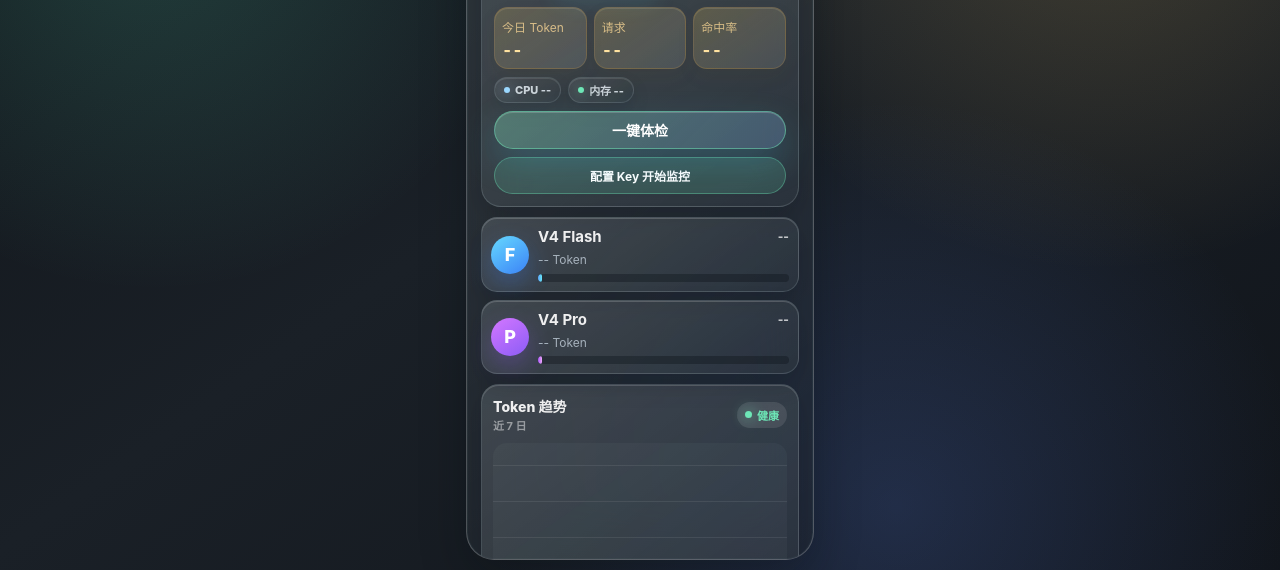
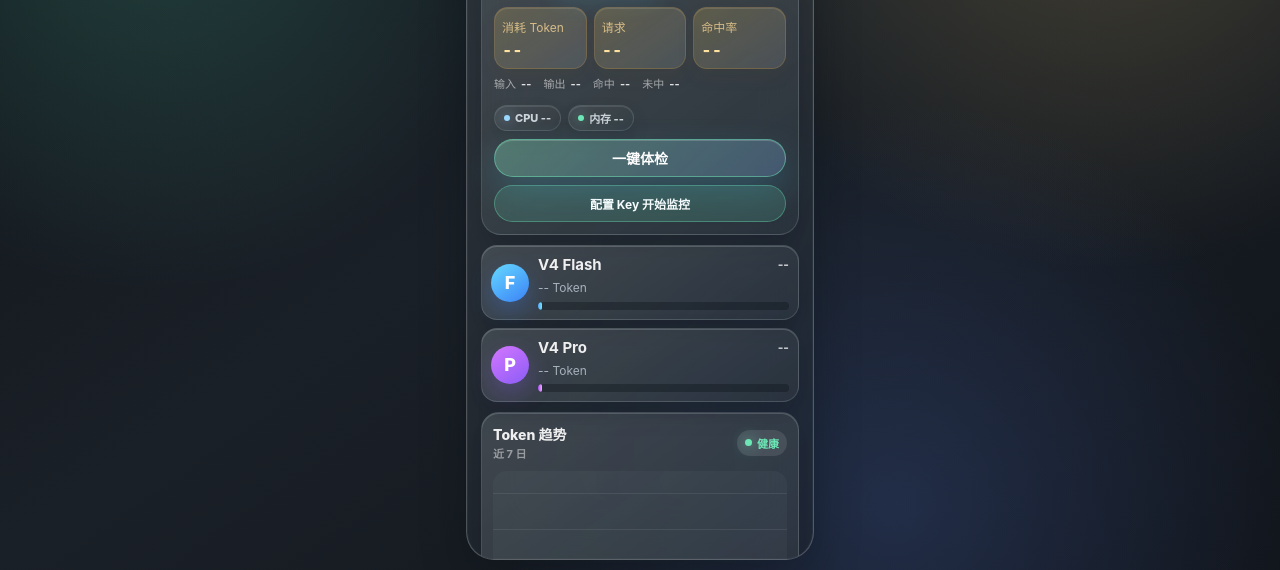
Before and after one commit to a148325128-max/deepseek-token-monitor, an Electron app: page src/renderer/index.html in a window 1280 px wide. Shown: the part 230-800 px from the top of the page. Drawn offline with Linux system fonts and the light colour scheme; no server answers.

Commit message:
feat: Token汇总明细行，显示输入/输出/缓存命中/缓存未中

```diff
--- a/src/renderer/index.html
+++ b/src/renderer/index.html
@@ -97,7 +97,7 @@
         <span id="today-cost" class="daily-cost">今日预估消耗 --</span>
         <div class="hero-mini-grid">
           <div>
-            <span>今日 Token</span>
+            <span>消耗 Token</span>
             <strong id="today-token">--</strong>
           </div>
           <div>
@@ -108,6 +108,12 @@
             <span>命中率</span>
             <strong id="hit">--</strong>
           </div>
+        </div>
+        <div id="token-summary" class="token-summary" aria-label="Token 汇总">
+          <span>输入 <strong id="summary-input">--</strong></span>
+          <span>输出 <strong id="summary-output">--</strong></span>
+          <span>命中 <strong id="summary-cache-hit">--</strong></span>
+          <span>未中 <strong id="summary-cache-miss">--</strong></span>
         </div>
         <div class="system-strip" aria-label="本机负载">
           <span id="system-cpu">CPU --</span>
--- a/src/renderer/renderer.js
+++ b/src/renderer/renderer.js
@@ -135,9 +135,11 @@ function renderDashboard(status, doctor, claudeConfig, balance) {
     claudeConfig?.ccSwitchCurrentProvider?.provider?.alreadyProxied || claudeConfig?.claude?.configured;
   const isMonitoring = usageRequestCount(usage) > 0;
 
-  // Show effective total tokens (including cache hits) to match DeepSeek billing
-  const effectiveTotal = (usage.totalTokens || 0) + (usage.cacheHitTokens || 0) + (usage.cacheMissTokens || 0);
-  $("today-token").textContent = compactNumber(effectiveTotal);
+  $("today-token").textContent = compactNumber(usage.totalTokens);
+  $("summary-input").textContent = compactNumber(usage.inputTokens);
+  $("summary-output").textContent = compactNumber(usage.outputTokens);
+  $("summary-cache-hit").textContent = compactNumber(usage.cacheHitTokens);
+  $("summary-cache-miss").textContent = compactNumber(usage.cacheMissTokens);
   setCurrencyDisplay($("balance-amount"), balance?.display || "--");
   $("balance-note").textContent = balance?.message || "未授权";
   $("balance-note").className = `balance-note ${balance?.status || "missing_key"}`;
--- a/src/renderer/styles.css
+++ b/src/renderer/styles.css
@@ -1027,3 +1027,17 @@ details:not([open]) > :not(summary) {
       inset 0 0 0 1px rgba(159, 220, 231, 0.08);
   }
 }
+
+/* Token 汇总条 */
+.token-summary {
+  display: flex;
+  gap: 12px;
+  padding: 6px 0;
+  font-size: 11px;
+  color: rgba(255,255,255,0.55);
+  flex-wrap: wrap;
+}
+.token-summary strong {
+  color: rgba(255,255,255,0.85);
+  margin-left: 2px;
+}
```
